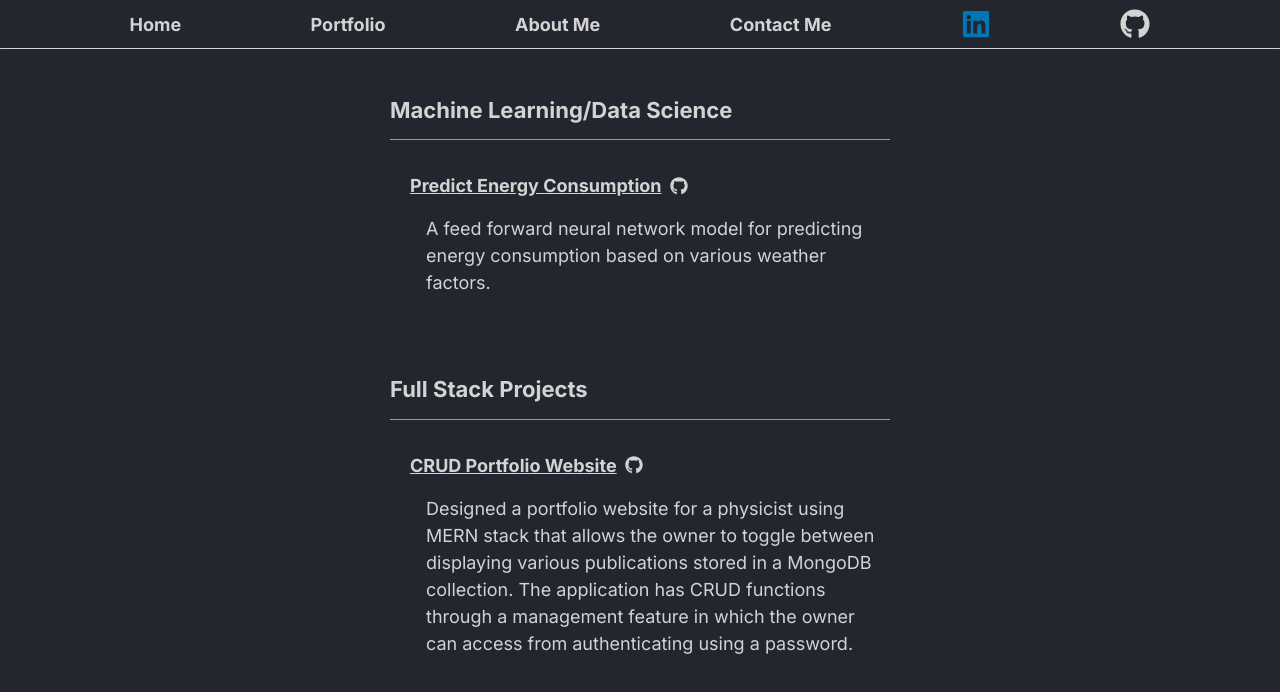
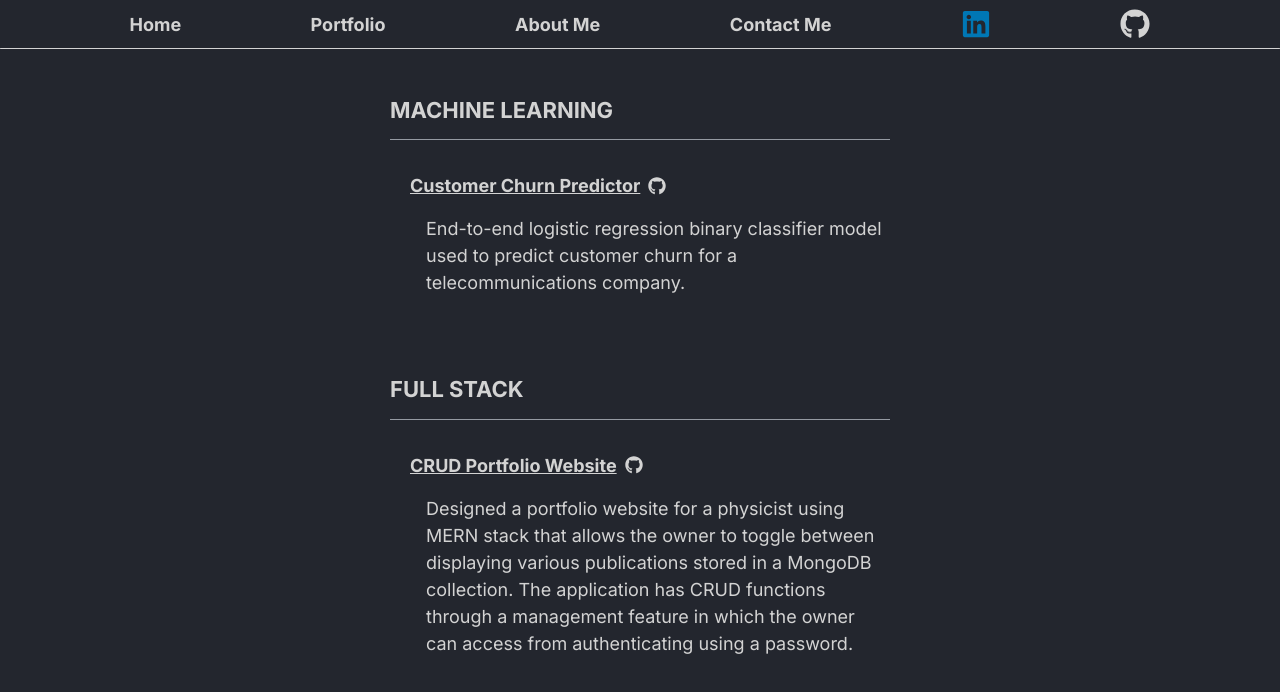
Before and after one commit to jacktorrealba/jt-website, a Next.js app: page /Portfolio in a window 1280 px wide. Shown: the top 692 px of the page. Built offline with nearby package versions, Linux system fonts and the light colour scheme.

Commit message:
added ml project reference

```diff
--- a/app/Portfolio/page.js
+++ b/app/Portfolio/page.js
@@ -14,25 +14,25 @@ export default function Portfolio() {
                     <Box justifyContent='start' width='500px' id='portfolioContainer'>
                         <Box w='100%' mt='3rem' mb='3rem' color='#d3d3d3'>
                             <Heading display='flex' size='sm' text='true' fontSize='22px' fontFamily='M PLUS Rounded 1c' width='auto' >
-                                Machine Learning/Data Science
+                                MACHINE LEARNING
                             </Heading>
                             <Divider mt='1rem'/>
                             <Box ml="5">
                                 <Box display='inline-flex'  className="project-name" color='#d3d3d3'>
-                                    <Link textDecoration='underline' fontWeight='bold' href="https://github.com/jacktorrealba/clean-weather-energy" target="_blank" rel="noreferrer">
-                                        Predict Energy Consumption
+                                    <Link textDecoration='underline' fontWeight='bold' href="https://github.com/jacktorrealba/customer-churn" target="_blank" rel="noreferrer">
+                                        Customer Churn Predictor
                                     </Link>
-                                    <Link href="https://github.com/jacktorrealba/clean-weather-energy" target="_blank" rel="noreferrer" mt='auto' mb='auto' mr='auto' pl='0.5rem'>
+                                    <Link href="https://github.com/jacktorrealba/customer-churn" target="_blank" rel="noreferrer" mt='auto' mb='auto' mr='auto' pl='0.5rem'>
                                         <FaGithub color="#d3d3d3"/>
                                     </Link>
                                 </Box>
                                 <Box className="image-plus-desc" width='fit-content' display='flex'>
-                                    <Text className="project-description">A feed forward neural network model for predicting energy consumption based on various weather factors.</Text>
+                                    <Text className="project-description">End-to-end logistic regression binary classifier model used to predict customer churn for a telecommunications company.</Text>
                                 </Box>
                             </Box>
 
                             <Heading display='flex' size='sm' mt="20" text='true' fontSize='22px' fontFamily='M PLUS Rounded 1c' width='auto' >
-                                Full Stack Projects
+                                FULL STACK
                             </Heading>
                             <Divider mt='1rem'/>
                             <Box ml="5">
```
